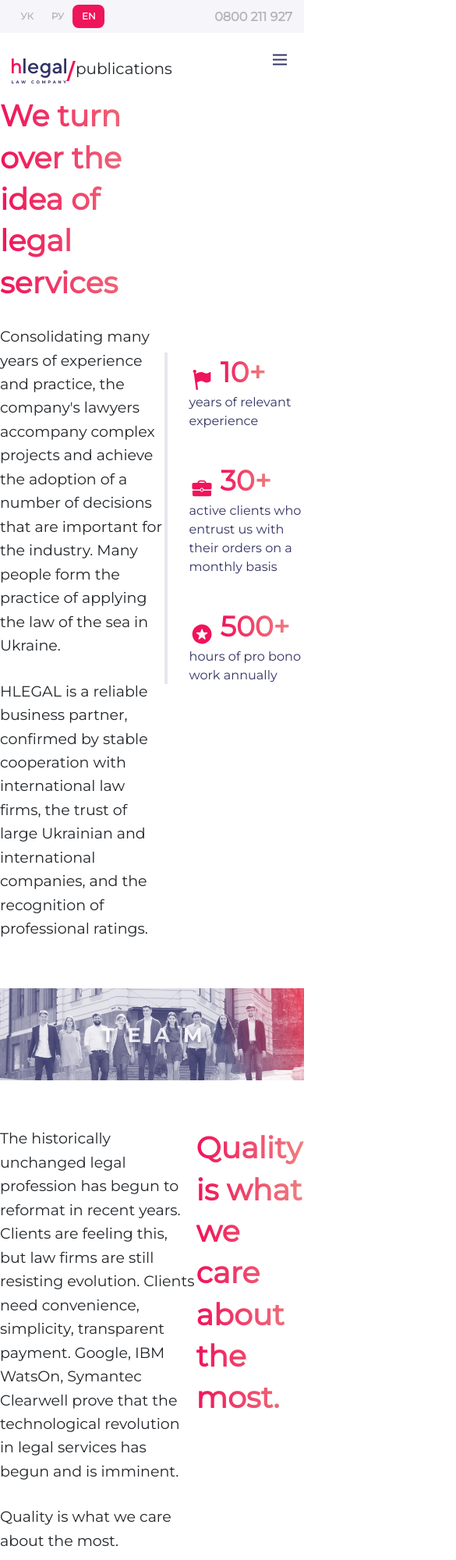
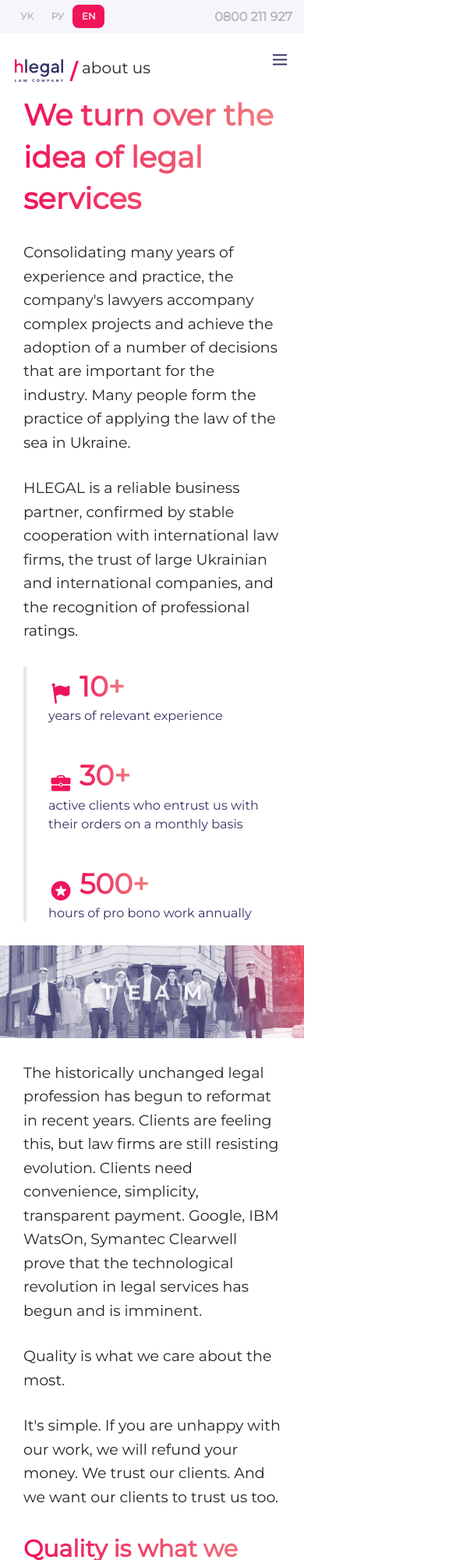
Before and after one commit to vivinohradova/Hlegal, a plain HTML site: page about_us.html in a window 390 px wide. Shown: the top 2000 px of the page at 78% size, 585 px wide, since content can reach past the window. Drawn offline with nearby package versions, Linux system fonts and the light colour scheme.

Commit message:
add mobile version for about us

```diff
--- a/about_us.html
+++ b/about_us.html
@@ -26,7 +26,7 @@
                     <div class="logo">
                         <a href="./index.html"><img src="./images/Logo_publications.svg" alt="logo"></a>
                         <img class="slash" src="./images/Slash.svg" alt="slash">
-                        <h3>publications</h3>
+                        <h3>about us</h3>
                     </div>
                     <div class="right">
                         <div class="contacts">
@@ -71,7 +71,7 @@
                                 <a href="./index.html"><img class="logo" src="./images/Logo_publications.svg"
                                         alt="logo"></a>
                                 <img class="slash" src="./images/Slash.svg" alt="slash">
-                                <h3>publications</h3>
+                                <h3>about us</h3>
                             </div>
                             <li class="nav-item dropdown">
                                 <a class="nav-link " href="#" role="button" data-bs-toggle="dropdown"
@@ -80,10 +80,10 @@
                                 </a>
                                 <ul class="dropdown-menu">
                                     <button type="button" class="btn-close button" aria-label="Close"></button>
-                                    <li class="menu_link"><a class="dropdown-item weight" href="./about_us.html">about us</a></li>
+                                    <li class="menu_link selected"><a class="dropdown-item weight" href="./about_us.html">about us</a></li>
                                     <li class="menu_link"><a class="dropdown-item weight" href="#">services</a></li>
                                     <li class="menu_link"><a class="dropdown-item weight" href="#">team</a></li>
-                                    <li class="menu_link selected"><a class="dropdown-item weight"
+                                    <li class="menu_link"><a class="dropdown-item weight"
                                             href="./publications.html">publications</a>
                                     </li>
                                     <li class="menu_link"><a class="dropdown-item weight" href="#">contact</a></li>
@@ -112,14 +112,14 @@
                     <div class="logo">
                         <a href="./index.html"><img src="./images/Logo_publications.svg" alt="logo"></a>
                         <img class="slash" src="./images/Slash.svg" alt="slash">
-                        <h3>publications</h3>
+                        <h3>about us</h3>
                     </div>
                     <nav class="menu">
                         <ul class="list">
-                            <li><a href="#" class="link">about us</a></li>
+                            <li><a href="#" class="link selected">about us</a></li>
                             <li><a href="#" class="link">services</a></li>
                             <li><a href="#" class="link">team</a></li>
-                            <li><a href="#" class="link selected">publications</a></li>
+                            <li><a href="#" class="link">publications</a></li>
                             <li><a href="#" class="link">contact</a></li>
                         </ul>
                     </nav>
@@ -130,7 +130,7 @@
     <!-- HEADER end-->
 
     <!-- INTRO -->
-    <section class="intro">
+     <section class="intro">
         <div class="container1">
             <div class="left">
                 <h2 class="title">We turn over the idea of legal services</h2>
@@ -167,7 +167,7 @@
     </section>
     <!-- PHOTO end-->
     <!-- INFORMATION -->
-    <section class="information">
+     <section class="information">
         <div class="container1">
             <div class="left">
                 <p class="text">The historically unchanged legal profession has begun to reformat in recent years.
@@ -204,6 +204,7 @@
             </div>
 
         </div>
+
     </section>
     <!-- ACHIEVEMENTS end-->
 
--- a/css/Lib/fonts.scss
+++ b/css/Lib/fonts.scss
@@ -20,6 +20,11 @@
     line-height: 1.4em;
 }
 
+@mixin fs30 {
+    font-weight: 700;
+    font-size: 2.15rem;
+}
+
 @mixin fs19 {
     font-size: 1.36rem;
     line-height: 1.6em;
--- a/css/media.scss
+++ b/css/media.scss
@@ -59,6 +59,10 @@
                                     color: $wight;
                                     font-size: 1.4rem;
                                     text-decoration: none;
+                                }
+
+                                img {
+                                    padding: 0 4px;
                                 }
                             }
 
@@ -319,6 +323,70 @@
             }
         }
     }
+
+    // ABOUT_US
+    .intro {
+        .container1 {
+            flex-direction: column;
+            padding: 0 30px;
+
+            .left {
+                width: 100%;
+            }
+
+            .right {
+                margin: 30px 0;
+            }
+        }
+    }
+
+    .photo {
+        padding: 0;
+    }
+
+    .information {
+
+        .container1 {
+            flex-direction: column;
+            padding: 30px 30px 0 30px;
+
+            .left {
+                width: 100%;
+            }
+
+            .right {
+                width: 100%;
+
+                .title {
+                    font-size: 2.15rem;
+                    padding-top: 30px;
+                }
+            }
+        }
+    }
+
+    .achievements {
+        .container1 {
+            padding: 30px;
+
+            .text {
+                text-align: center;
+            }
+
+            .images {
+                display: flex;
+                flex-direction: column;
+                justify-content: center;
+
+                img {
+                    padding: 15px 60px;
+
+                }
+            }
+        }
+
+    }
+
 }
 
 /* Tablet SD*/
```
Also changed, not shown: index.html (+3 -3 lines), css/media.css, 2 other files.
